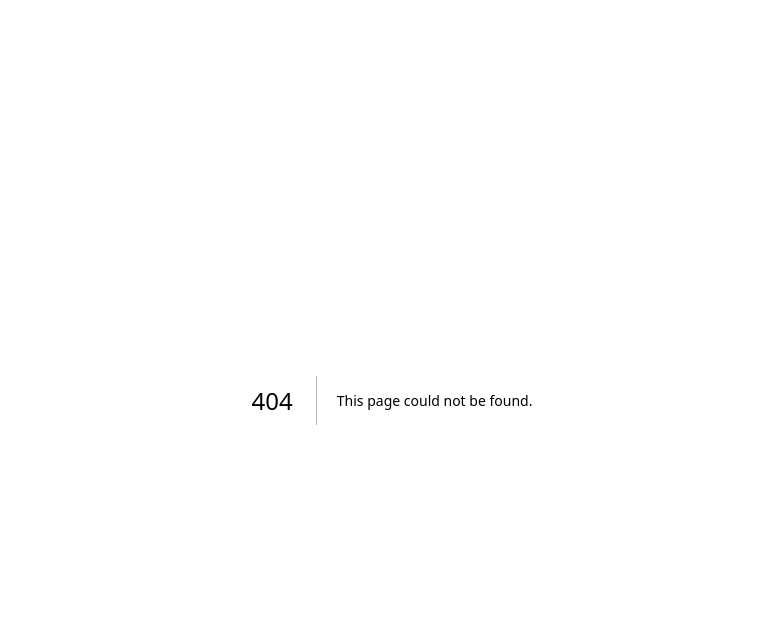
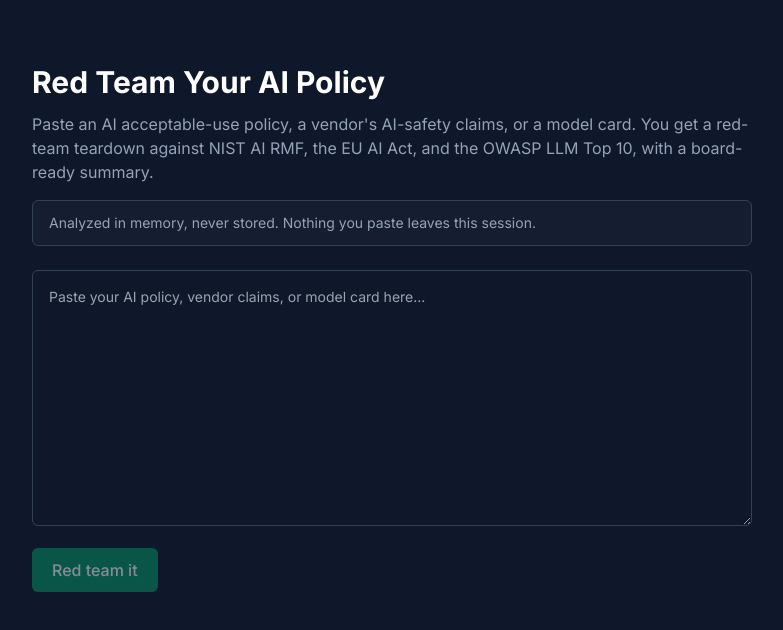
Before and after one commit to pfalor/pfweb, a Next.js app: page /red-team in a window 1280 px wide. Before the commit this address had no page. Shown: the top 630 px of the page, without its empty margins (248-1031 px from the left). Built offline with nearby package versions, Linux system fonts and the light colour scheme.

Commit message:
feat: /red-team page and interactive client

```diff
--- /dev/null
+++ b/app/red-team/RedTeamClient.tsx
@@ -0,0 +1,167 @@
+'use client'
+
+import { useState } from 'react'
+import type { RedteamResult } from '@/lib/ai/redteam'
+import { encodeCardParams, type CardData } from '@/lib/redteam-card'
+
+interface ApiResponse {
+  result: RedteamResult
+  model: string
+  truncated: boolean
+  pii: { found: boolean; types: string[] }
+  injectionNoted: boolean
+}
+
+const BAND_STYLE: Record<string, string> = {
+  Emerging: 'text-red-400',
+  Developing: 'text-amber-400',
+  Strong: 'text-emerald-400',
+}
+
+const SEVERITY_STYLE: Record<string, string> = {
+  high: 'border-red-500/60 text-red-300',
+  medium: 'border-amber-500/60 text-amber-300',
+  low: 'border-slate-500/60 text-slate-300',
+}
+
+export default function RedTeamClient() {
+  const [doc, setDoc] = useState('')
+  const [loading, setLoading] = useState(false)
+  const [error, setError] = useState<string | null>(null)
+  const [data, setData] = useState<ApiResponse | null>(null)
+  const [showScore, setShowScore] = useState(false)
+  const [copied, setCopied] = useState(false)
+
+  async function analyze() {
+    setLoading(true)
+    setError(null)
+    setData(null)
+    setShowScore(false)
+    try {
+      const res = await fetch('/api/ai/redteam', {
+        method: 'POST',
+        headers: { 'content-type': 'application/json' },
+        body: JSON.stringify({ document: doc }),
+      })
+      const json = await res.json()
+      if (!res.ok) {
+        setError(json.error ?? 'Something went wrong.')
+        return
+      }
+      setData(json as ApiResponse)
+    } catch {
+      setError('Network error. Please try again.')
+    } finally {
+      setLoading(false)
+    }
+  }
+
+  function cardHref(result: RedteamResult): string {
+    const card: CardData = {
+      band: result.band,
+      score: result.score,
+      verdict: result.verdict,
+      gaps: result.gaps.slice(0, 3).map((g) => g.finding),
+    }
+    return `/api/og/redteam?${encodeCardParams(card)}`
+  }
+
+  async function copySummary(summary: string) {
+    await navigator.clipboard.writeText(summary)
+    setCopied(true)
+    setTimeout(() => setCopied(false), 2000)
+  }
+
+  const result = data?.result
+
+  return (
+    <main className="mx-auto max-w-3xl px-6 py-16 text-slate-200">
+      <h1 className="text-3xl font-bold text-white">Red Team Your AI Policy</h1>
+      <p className="mt-3 text-slate-400">
+        Paste an AI acceptable-use policy, a vendor&apos;s AI-safety claims, or a model card. You
+        get a red-team teardown against NIST AI RMF, the EU AI Act, and the OWASP LLM Top 10, with
+        a board-ready summary.
+      </p>
+
+      <p className="mt-4 rounded-md border border-slate-700 bg-slate-800/40 px-4 py-3 text-sm text-slate-400">
+        Analyzed in memory, never stored. Nothing you paste leaves this session.
+      </p>
+
+      <textarea
+        className="mt-6 h-64 w-full rounded-md border border-slate-700 bg-slate-900 p-4 text-sm text-slate-100 outline-none focus:border-slate-500"
+        placeholder="Paste your AI policy, vendor claims, or model card here..."
+        value={doc}
+        onChange={(e) => setDoc(e.target.value)}
+      />
+
+      <button
+        className="mt-4 rounded-md bg-emerald-600 px-5 py-2.5 font-medium text-white disabled:opacity-50"
+        onClick={analyze}
+        disabled={loading || doc.trim().length < 40}
+      >
+        {loading ? 'Analyzing...' : 'Red team it'}
+      </button>
+
+      {error && <p className="mt-4 text-sm text-red-400">{error}</p>}
+
+      {data?.pii.found && (
+        <p className="mt-4 text-sm text-amber-300">
+          We spotted what looks like PII ({data.pii.types.join(', ')}). You can redact it; the
+          analysis works on the policy language alone.
+        </p>
+      )}
+
+      {result && (
+        <section className="mt-10">
+          <div className="flex items-baseline gap-4">
+            <span className={`text-4xl font-bold ${BAND_STYLE[result.band]}`}>{result.band}</span>
+            <button
+              className="text-sm text-slate-400 underline"
+              onClick={() => setShowScore((s) => !s)}
+            >
+              {showScore ? `Score: ${result.score}/100` : 'Show score'}
+            </button>
+          </div>
+
+          <p className="mt-3 text-lg text-slate-100">{result.verdict}</p>
+
+          <h2 className="mt-8 text-xl font-semibold text-white">Top gaps</h2>
+          <ul className="mt-3 space-y-3">
+            {result.gaps.map((g, i) => (
+              <li key={i} className={`rounded-md border bg-slate-800/30 p-4 ${SEVERITY_STYLE[g.severity]}`}>
+                <div className="text-xs uppercase tracking-wide">
+                  {g.severity} · {g.framework}
+                </div>
+                <div className="mt-1 text-slate-100">{g.finding}</div>
+                <div className="mt-2 text-sm text-slate-300">Fix: {g.fix}</div>
+              </li>
+            ))}
+          </ul>
+
+          <h2 className="mt-8 text-xl font-semibold text-white">Board-ready summary</h2>
+          <p className="mt-2 text-slate-200">{result.boardSummary}</p>
+
+          <div className="mt-6 flex flex-wrap gap-3">
+            <button
+              className="rounded-md border border-slate-600 px-4 py-2 text-sm text-slate-200"
+              onClick={() => copySummary(result.boardSummary)}
+            >
+              {copied ? 'Copied' : 'Copy summary'}
+            </button>
+            <a
+              className="rounded-md border border-slate-600 px-4 py-2 text-sm text-slate-200"
+              href={cardHref(result)}
+              download="ai-policy-red-team.png"
+              target="_blank"
+              rel="noreferrer"
+            >
+              Download card
+            </a>
+          </div>
+
+          <p className="mt-6 text-xs text-slate-500">Graded by {data.model}.</p>
+        </section>
+      )}
+    </main>
+  )
+}
--- /dev/null
+++ b/app/red-team/page.tsx
@@ -0,0 +1,12 @@
+import type { Metadata } from 'next'
+import RedTeamClient from './RedTeamClient'
+
+export const metadata: Metadata = {
+  title: 'Red Team Your AI Policy | Paul Falor',
+  description:
+    'Paste your AI policy, a vendor\'s AI-safety claims, or a model card and get an instant red-team teardown against NIST AI RMF, the EU AI Act, and the OWASP LLM Top 10. Nothing is stored.',
+}
+
+export default function RedTeamPage() {
+  return <RedTeamClient />
+}
```
